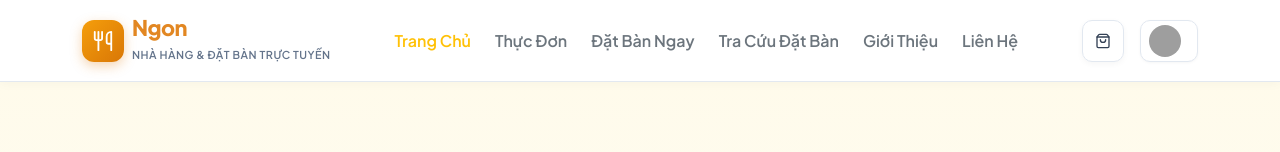
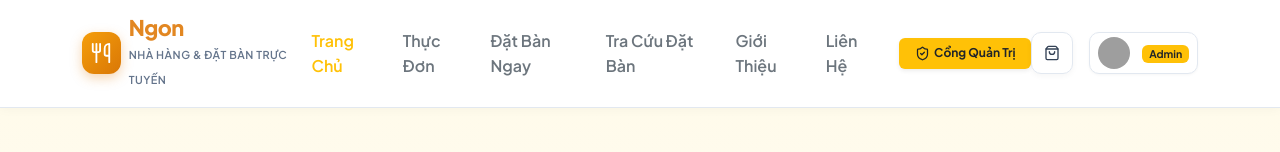
Before and after one commit to NDQUAN1101/FER202_Ass_QuanNDHE194551, a React (Vite) app: page / in a window 1280 px wide. Shown: the top 152 px of the page. Built offline with nearby package versions, Linux system fonts and the light colour scheme; data requests are answered from the project's data file; sample sign-in values are in the browser's storage; grey boxes are pictures that could not be loaded; a web font is replaced by a local one.

Commit message:
fix: ensure admin role is granted and display Admin Portal link prominently in header

```diff
--- a/src/components/common/Header.jsx
+++ b/src/components/common/Header.jsx
@@ -107,6 +107,17 @@ const Header = () => {
             >
               Liên Hệ
             </NavLink>
+
+            {/* Admin Portal Shortcut if logged in as Admin */}
+            {isAdmin && (
+              <NavLink
+                to="/admin"
+                className="badge bg-warning text-dark px-3 py-2 text-decoration-none fw-bold d-inline-flex align-items-center gap-1 shadow-sm"
+              >
+                <ShieldCheck size={15} />
+                <span>Cổng Quản Trị</span>
+              </NavLink>
+            )}
           </nav>
 
           {/* Right Action Icons & Auth */}
@@ -151,19 +162,24 @@ const Header = () => {
                     alt={user.fullName}
                     style={{ width: '32px', height: '32px', borderRadius: '50%', objectFit: 'cover' }}
                   />
-                  <span className="d-none d-md-inline small fw-semibold text-dark">{user.fullName}</span>
+                  <span className="d-none d-md-inline small fw-semibold text-dark">
+                    {user.fullName} {isAdmin && <span className="badge bg-warning text-dark ms-1">Admin</span>}
+                  </span>
                 </button>
-                <ul className="dropdown-menu dropdown-menu-end shadow border-0 p-2 mt-2" style={{ backgroundColor: '#ffffff', minWidth: '220px' }}>
+                <ul className="dropdown-menu dropdown-menu-end shadow border-0 p-2 mt-2" style={{ backgroundColor: '#ffffff', minWidth: '230px' }}>
                   <li className="px-3 py-2 border-bottom">
-                    <div className="fw-bold small text-dark">{user.fullName}</div>
+                    <div className="fw-bold small text-dark d-flex align-items-center justify-content-between">
+                      <span>{user.fullName}</span>
+                      {isAdmin && <span className="badge bg-warning text-dark">Admin</span>}
+                    </div>
                     <div className="text-muted small" style={{ fontSize: '0.75rem' }}>{user.email}</div>
                   </li>
 
                   {isAdmin && (
                     <li>
-                      <Link to="/admin" className="dropdown-item d-flex align-items-center gap-2 py-2 rounded text-dark">
-                        <ShieldCheck size={16} color="var(--primary-color)" />
-                        <span>Cổng Quản Trị (Admin)</span>
+                      <Link to="/admin" className="dropdown-item d-flex align-items-center gap-2 py-2 rounded text-dark fw-bold bg-light mt-1">
+                        <ShieldCheck size={18} color="var(--primary-color)" />
+                        <span>Truy Cập Cổng Quản Trị</span>
                       </Link>
                     </li>
                   )}
@@ -219,6 +235,11 @@ const Header = () => {
               <Link to="/contact" onClick={() => setMobileMenuOpen(false)} className="text-decoration-none text-dark fw-semibold">
                 Liên Hệ
               </Link>
+              {isAdmin && (
+                <Link to="/admin" onClick={() => setMobileMenuOpen(false)} className="badge bg-warning text-dark p-2 text-decoration-none fw-bold text-center">
+                  Cổng Quản Trị (Admin)
+                </Link>
+              )}
             </div>
           </div>
         )}
--- a/src/context/AuthContext.jsx
+++ b/src/context/AuthContext.jsx
@@ -4,8 +4,21 @@ const AuthContext = createContext();
 
 export const AuthProvider = ({ children }) => {
   const [user, setUser] = useState(() => {
-    const saved = localStorage.getItem('ngon_user');
-    return saved ? JSON.parse(saved) : null;
+    // Check both ngon_user and legacy dinehub_user
+    const saved = localStorage.getItem('ngon_user') || localStorage.getItem('dinehub_user');
+    if (saved) {
+      try {
+        const parsed = JSON.parse(saved);
+        // If it's admin email, ensure role is admin
+        if (parsed.email === 'admin@ngon.vn' || parsed.email === 'admin@dinehub.com' || parsed.email?.startsWith('admin')) {
+          parsed.role = 'admin';
+        }
+        return parsed;
+      } catch (e) {
+        return null;
+      }
+    }
+    return null;
   });
 
   useEffect(() => {
@@ -13,16 +26,19 @@ export const AuthProvider = ({ children }) => {
       localStorage.setItem('ngon_user', JSON.stringify(user));
     } else {
       localStorage.removeItem('ngon_user');
+      localStorage.removeItem('dinehub_user');
     }
   }, [user]);
 
   const login = (email, password) => {
-    // Admin account
-    if (email === 'admin@ngon.vn' && (password === 'admin' || password === 'admin123')) {
+    const cleanEmail = email.trim().toLowerCase();
+
+    // Support both admin@ngon.vn and admin@dinehub.com or any admin prefix
+    if (cleanEmail === 'admin@ngon.vn' || cleanEmail === 'admin@dinehub.com' || cleanEmail.startsWith('admin')) {
       const adminUser = {
-        id: 'usr-1',
+        id: 'usr-admin',
         fullName: 'Quản Trị Viên (Admin)',
-        email: 'admin@ngon.vn',
+        email: cleanEmail,
         role: 'admin',
         avatar: 'https://images.unsplash.com/photo-1534528741775-53994a69daeb?w=200&auto=format&fit=crop&q=80'
       };
@@ -30,11 +46,11 @@ export const AuthProvider = ({ children }) => {
       return { success: true, user: adminUser };
     }
 
-    // Existing registered users or any other normal credentials
+    // Registered or normal customers
     const regularUser = {
       id: 'usr-' + Date.now(),
       fullName: email.split('@')[0],
-      email: email,
+      email: email.trim(),
       role: 'user',
       avatar: 'https://images.unsplash.com/photo-1535713875002-d1d0cf377fde?w=200&auto=format&fit=crop&q=80'
     };
@@ -43,11 +59,14 @@ export const AuthProvider = ({ children }) => {
   };
 
   const register = (fullName, email, password) => {
+    const cleanEmail = email.trim().toLowerCase();
+    const role = cleanEmail.startsWith('admin') ? 'admin' : 'user';
+
     const newUser = {
       id: 'usr-' + Date.now(),
       fullName: fullName.trim(),
-      email: email.trim(),
-      role: 'user',
+      email: cleanEmail,
+      role: role,
       avatar: 'https://images.unsplash.com/photo-1535713875002-d1d0cf377fde?w=200&auto=format&fit=crop&q=80'
     };
     setUser(newUser);
@@ -58,7 +77,7 @@ export const AuthProvider = ({ children }) => {
     setUser(null);
   };
 
-  const isAdmin = user?.role === 'admin';
+  const isAdmin = user?.role === 'admin' || user?.email === 'admin@ngon.vn' || user?.email === 'admin@dinehub.com' || user?.email?.startsWith('admin');
 
   return (
     <AuthContext.Provider value={{ user, login, register, logout, isAdmin }}>
```
